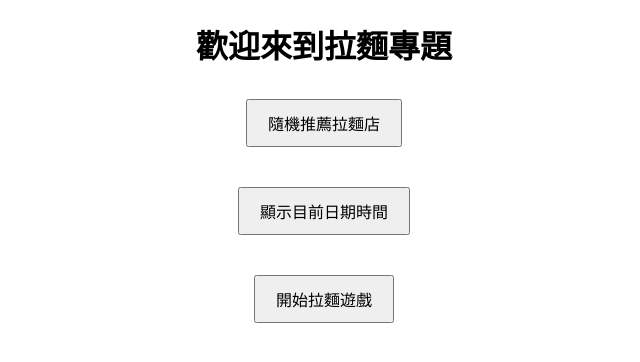
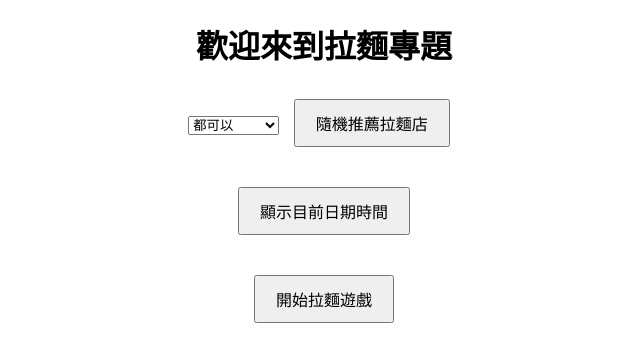
Before and after one commit to RusstheGOAT/Ramen, a Flask app: template Ramen/templates/index.html in a window 1280 px wide. Shown: the top 362 px of the page, without its empty margins (316-956 px from the left). Run offline with Flask 3, Linux system fonts and the light colour scheme; the template is opened without the code that fills it: most values are stand-ins (such as "Sample title", 1, 10 or a date in 2020).

Commit message:
Update index.html

```diff
--- a/Ramen/templates/index.html
+++ b/Ramen/templates/index.html
@@ -9,6 +9,12 @@
 <body>
     <h1>歡迎來到拉麵專題</h1>
     <div id="random-ramen">
+        <select id="city-select">
+            <option value="都可以">都可以</option>
+            {% for city in cities %}
+            <option value="{{ city }}">{{ city }}</option>
+            {% endfor %}
+        </select>
         <button onclick="getRandomRamen()">隨機推薦拉麵店</button>
         <p id="random-ramen-result"></p>
     </div>
```
